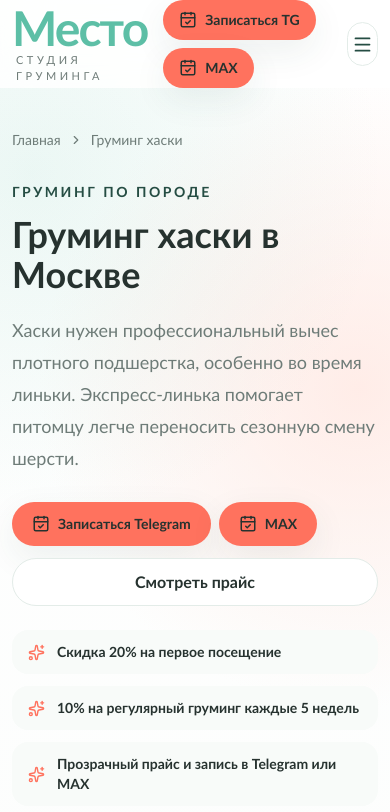
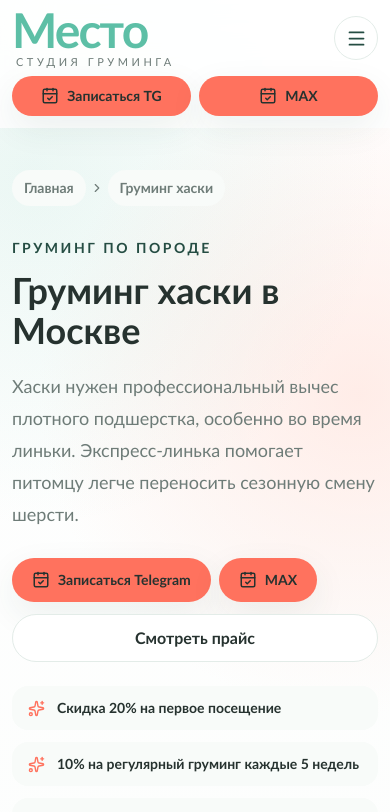
Before and after one commit to One-tm/mesto-sait, a Next.js app: page /breeds/haski in a window 390 px wide. Shown: the top 812 px of the page. Built offline with nearby package versions, Linux system fonts and the light colour scheme.

Commit message:
Improve mobile header and breadcrumbs

```diff
--- a/src/components/Header.tsx
+++ b/src/components/Header.tsx
@@ -20,7 +20,7 @@ export function Header() {
 
   return (
     <header className="sticky top-0 z-40 bg-white/85 backdrop-blur-xl">
-      <div className="container flex min-h-[86px] items-center justify-between gap-4">
+      <div className="container flex min-h-[76px] items-center justify-between gap-4 lg:min-h-[86px]">
         <Link href="/" className="focus-ring rounded-xl">
           <span className="logo-script block text-5xl font-semibold leading-none text-mint">Место</span>
           <span className="block pl-1 text-[11px] uppercase tracking-[0.32em] text-muted">студия груминга</span>
@@ -57,17 +57,20 @@ export function Header() {
           </a>
         </div>
 
-        <div className="flex items-center gap-2 lg:hidden">
-          <BookingButton label="Записаться" size="sm" />
+        <div className="flex shrink-0 items-center gap-2 lg:hidden">
           <button
             type="button"
-            className="focus-ring flex h-11 w-11 items-center justify-center rounded-full border border-line bg-white text-mint-dark"
+            className="focus-ring flex h-11 w-11 shrink-0 items-center justify-center rounded-full border border-line bg-white text-mint-dark"
             onClick={() => setIsOpen((value) => !value)}
             aria-label={isOpen ? "Закрыть меню" : "Открыть меню"}
           >
             {isOpen ? <X size={21} aria-hidden /> : <Menu size={21} aria-hidden />}
           </button>
         </div>
+      </div>
+
+      <div className="container pb-3 lg:hidden">
+        <BookingButton label="Записаться" size="sm" className="w-full [&>a]:min-w-0 [&>a]:flex-1" />
       </div>
 
       {isOpen ? (
--- a/src/components/SeoLandingPage.tsx
+++ b/src/components/SeoLandingPage.tsx
@@ -59,14 +59,14 @@ function servicePriceRows(serviceName: string) {
 
 function Breadcrumbs({ items }: { items: { href: string; label: string }[] }) {
   return (
-    <nav className="mb-8 flex flex-wrap items-center gap-2 text-sm text-muted" aria-label="Хлебные крошки">
-      <Link href="/" className="hover:text-mint-dark">
+    <nav className="mb-8 flex flex-wrap items-center gap-1 text-sm text-muted sm:gap-2" aria-label="Хлебные крошки">
+      <Link href="/" className="focus-ring rounded-full bg-paper px-3 py-2 font-semibold hover:text-mint-dark sm:bg-transparent sm:px-0 sm:py-0 sm:font-normal">
         Главная
       </Link>
       {items.map((item) => (
-        <span key={item.href} className="inline-flex items-center gap-2">
-          <ChevronRight size={14} aria-hidden />
-          <Link href={item.href} className="hover:text-mint-dark">
+        <span key={item.href} className="inline-flex items-center gap-1 sm:gap-2">
+          <ChevronRight size={14} aria-hidden className="shrink-0" />
+          <Link href={item.href} className="focus-ring rounded-full bg-paper px-3 py-2 font-semibold hover:text-mint-dark sm:bg-transparent sm:px-0 sm:py-0 sm:font-normal">
             {item.label}
           </Link>
         </span>
```
